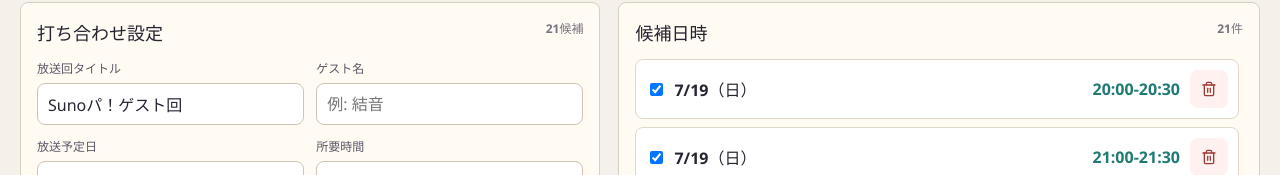
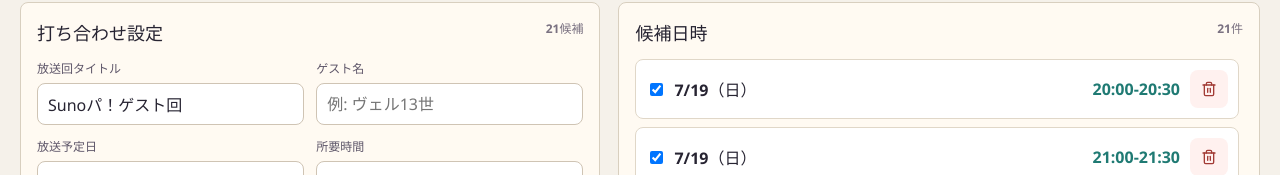
Before and after one commit to UmbrellaParade/Radio-Meeting-Scheduler, a React (Vite) app: page / in a window 1280 px wide. Shown: the part 190-365 px from the top of the page. Built offline with nearby package versions, Linux system fonts and the light colour scheme.

Commit message:
Update guest placeholder example

```diff
--- a/src/main.jsx
+++ b/src/main.jsx
@@ -326,7 +326,7 @@ function App() {
               <TextInput value={data.episodeTitle} onChange={(event) => update({ episodeTitle: event.target.value })} />
             </Field>
             <Field label="ゲスト名">
-              <TextInput value={data.guestName} onChange={(event) => update({ guestName: event.target.value })} placeholder="例: 結音" />
+              <TextInput value={data.guestName} onChange={(event) => update({ guestName: event.target.value })} placeholder="例: ヴェル13世" />
             </Field>
             <Field label="放送予定日">
               <input type="date" value={data.broadcastDate} onChange={(event) => update({ broadcastDate: event.target.value })} />
```
